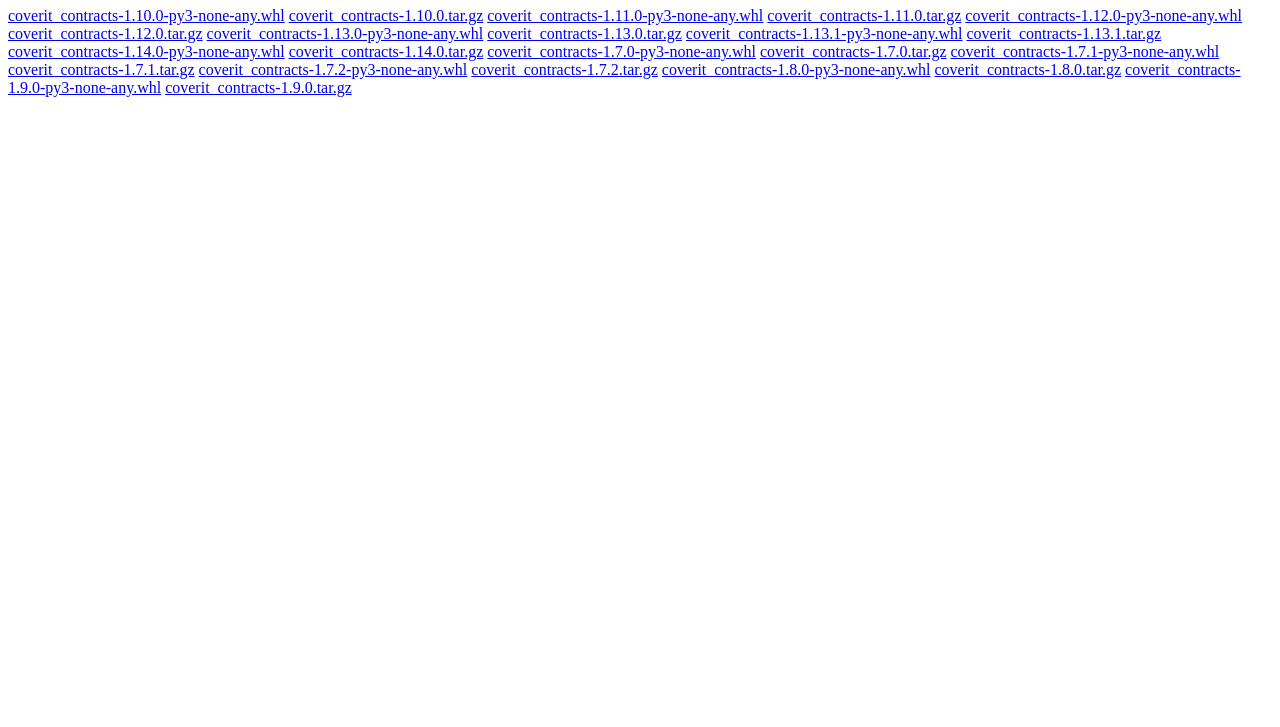
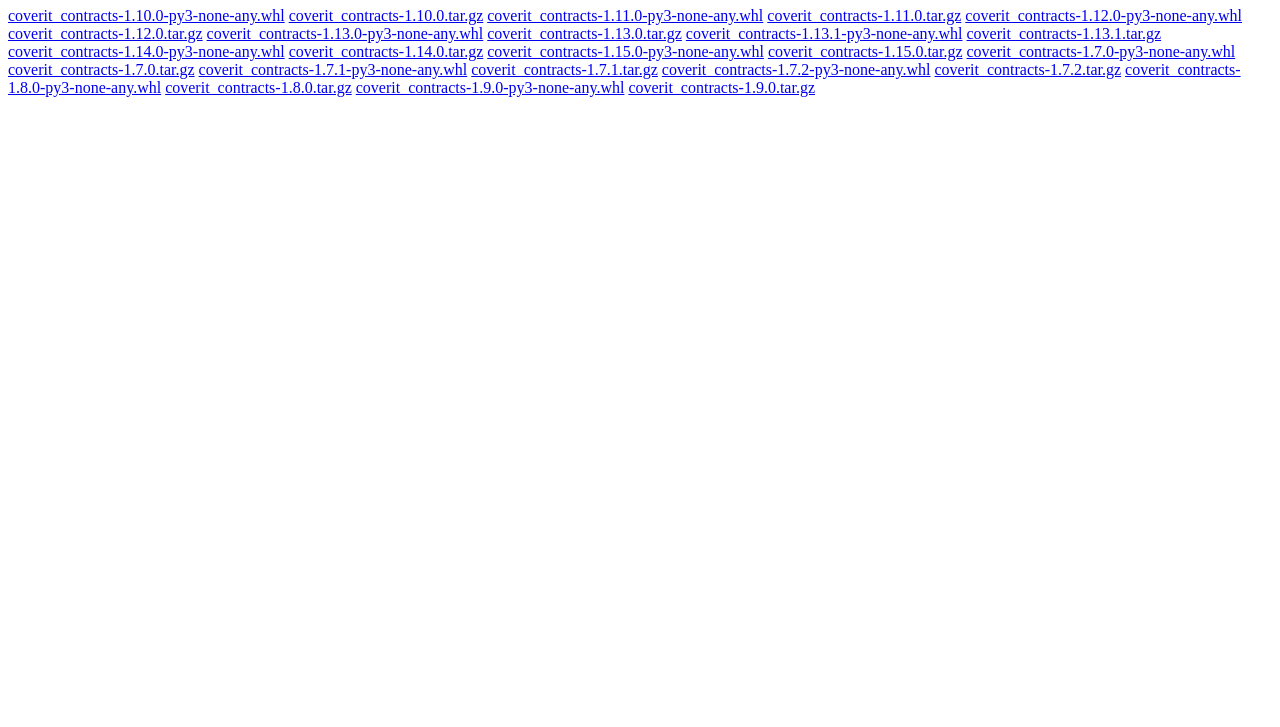
Before and after one commit to CoveritLabs/coverit-contracts, a plain HTML site: page simple/coverit-contracts/index.html in a window 1280 px wide. Shown: the part 73-800 px from the top of the page. Drawn offline with Linux system fonts and the light colour scheme.

Commit message:
chore: publish python v1.15.0

```diff
--- a/simple/coverit-contracts/index.html
+++ b/simple/coverit-contracts/index.html
@@ -14,6 +14,8 @@
     <a href="https://coveritlabs.github.io/coverit-contracts/packages/coverit_contracts-1.13.1.tar.gz">coverit_contracts-1.13.1.tar.gz</a>
     <a href="https://coveritlabs.github.io/coverit-contracts/packages/coverit_contracts-1.14.0-py3-none-any.whl">coverit_contracts-1.14.0-py3-none-any.whl</a>
     <a href="https://coveritlabs.github.io/coverit-contracts/packages/coverit_contracts-1.14.0.tar.gz">coverit_contracts-1.14.0.tar.gz</a>
+    <a href="https://coveritlabs.github.io/coverit-contracts/packages/coverit_contracts-1.15.0-py3-none-any.whl">coverit_contracts-1.15.0-py3-none-any.whl</a>
+    <a href="https://coveritlabs.github.io/coverit-contracts/packages/coverit_contracts-1.15.0.tar.gz">coverit_contracts-1.15.0.tar.gz</a>
     <a href="https://coveritlabs.github.io/coverit-contracts/packages/coverit_contracts-1.7.0-py3-none-any.whl">coverit_contracts-1.7.0-py3-none-any.whl</a>
     <a href="https://coveritlabs.github.io/coverit-contracts/packages/coverit_contracts-1.7.0.tar.gz">coverit_contracts-1.7.0.tar.gz</a>
     <a href="https://coveritlabs.github.io/coverit-contracts/packages/coverit_contracts-1.7.1-py3-none-any.whl">coverit_contracts-1.7.1-py3-none-any.whl</a>
```
Also changed, not shown: 2 other files.
